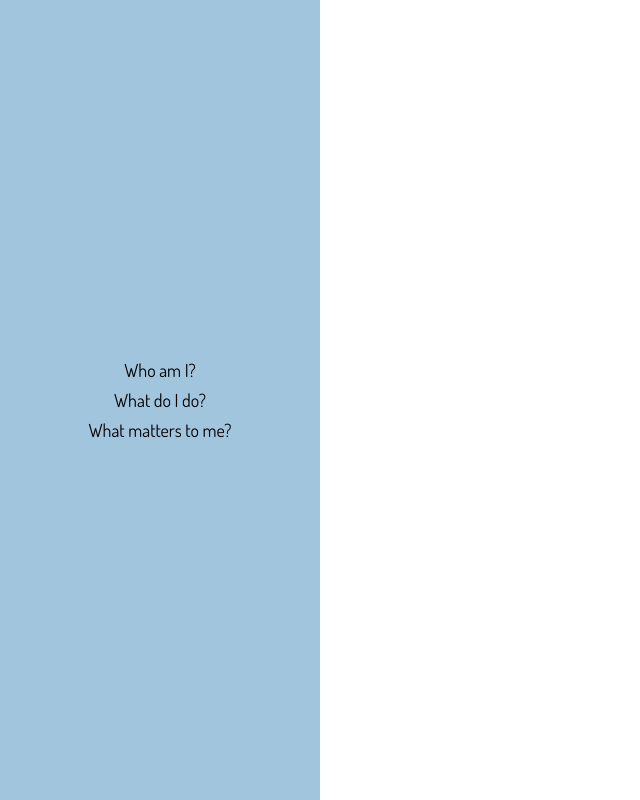
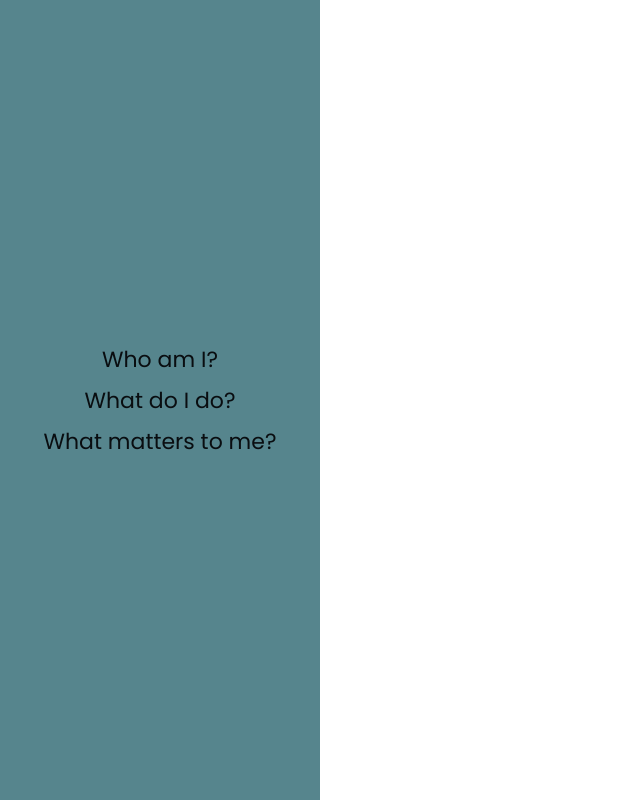
Before and after one commit to ashacs/ashacs.github.io, a React (Create React App) app: page / in a window 1280 px wide. Shown: the whole page, without its empty margins (0-640 px from the left). Built offline with nearby package versions, Linux system fonts and the light colour scheme.

Commit message:
Adding usages of sass tokens

```diff
--- a/package.json
+++ b/package.json
@@ -3,6 +3,7 @@
   "version": "0.1.0",
   "private": true,
   "dependencies": {
+    "node-sass": "^4.11.0",
     "react": "^16.7.0",
     "react-dom": "^16.7.0",
     "react-scripts": "2.1.3"
--- a/public/index.html
+++ b/public/index.html
@@ -3,7 +3,7 @@
   <head>
     <meta charset="utf-8" />
     <link rel="shortcut icon" href="%PUBLIC_URL%/favicon.ico" />
-    <link href="https://fonts.googleapis.com/css?family=Dosis" rel="stylesheet">
+    <link href="https://fonts.googleapis.com/css?family=Poppins" rel="stylesheet">
     <meta
       name="viewport"
       content="width=device-width, initial-scale=1, shrink-to-fit=no"
--- a/src/Components/Nav/index.css
+++ /dev/null
@@ -1,7 +0,0 @@
-.navList {
-    font-size: 18px;
-}
-
-.navLink {
-    font-family: 'Dosis';
-}
--- a/src/Components/Nav/index.js
+++ b/src/Components/Nav/index.js
@@ -1,5 +1,5 @@
 import React, { Component } from 'react';
-import './index.css';
+import './index.scss';
 
 class Nav extends Component {
 
--- a/src/Components/Panel/index.css
+++ /dev/null
@@ -1,8 +0,0 @@
-.panel {
-    background-color: rgb(160, 197, 221);
-    width: 25%;
-    height: 100%;
-    display: flex;
-    justify-content: center;
-    align-items: center;
-}
--- a/src/Components/Panel/index.js
+++ b/src/Components/Panel/index.js
@@ -1,5 +1,5 @@
 import React, { Component } from 'react';
-import './index.css';
+import './index.scss';
 import Nav from '../Nav';
 
 class Panel extends Component {
--- a/src/index.css
+++ /dev/null
@@ -1,33 +0,0 @@
-html, body, #root {
-  height: 100%;
-}
-
-.listBare {
-  padding: 0;
-  margin: 0;
-  list-style-type: none;
-}
-
-a {
-  text-decoration: none;
-  color: black;
-}
-
-a:hover, a:focus {
-  text-decoration: underline;
-}
-
-body {
-  margin: 0;
-  padding: 0;
-  font-family: -apple-system, BlinkMacSystemFont, "Segoe UI", "Roboto", "Oxygen",
-    "Ubuntu", "Cantarell", "Fira Sans", "Droid Sans", "Helvetica Neue",
-    sans-serif;
-  -webkit-font-smoothing: antialiased;
-  -moz-osx-font-smoothing: grayscale;
-}
-
-code {
-  font-family: source-code-pro, Menlo, Monaco, Consolas, "Courier New",
-    monospace;
-}
--- a/src/index.js
+++ b/src/index.js
@@ -1,6 +1,6 @@
 import React from 'react';
 import ReactDOM from 'react-dom';
-import './index.css';
+import './index.scss';
 import App from './App';
 import * as serviceWorker from './serviceWorker';
 
```
Also changed, not shown: 1 other file (tests, documents, lock files or other folders).
